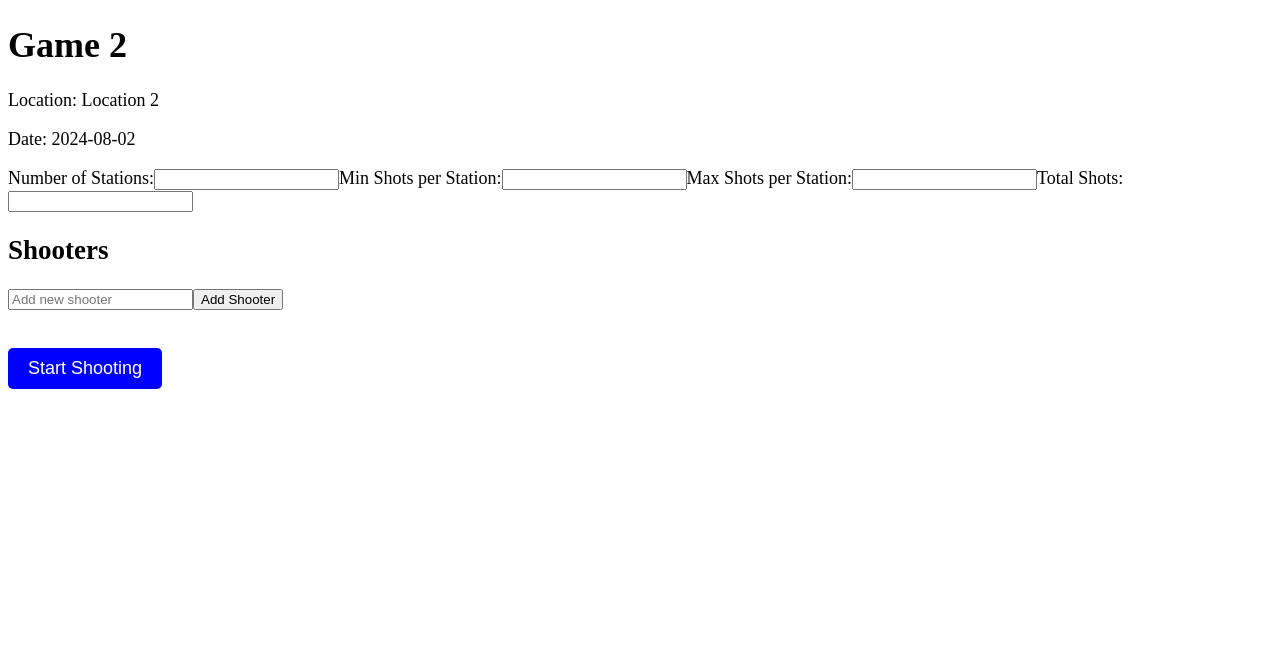
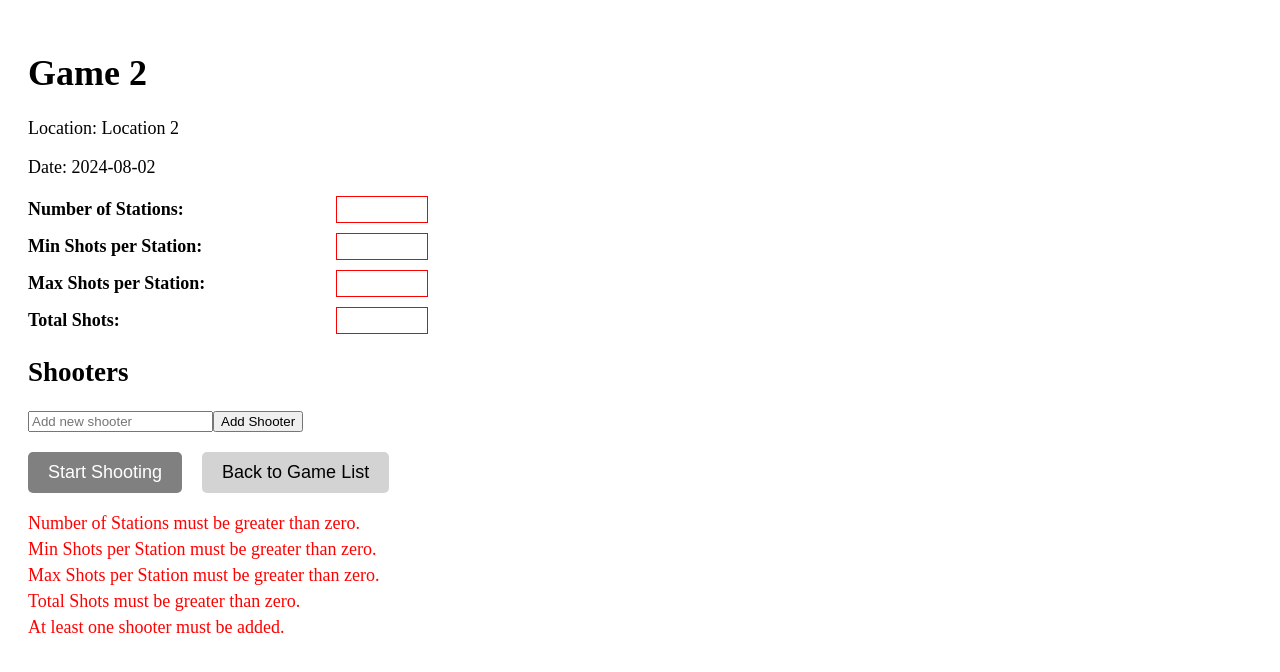
Before and after one commit to flatline620/shot-tracker, a React (Create React App) app: page /game/1 in a window 1280 px wide. Shown: the top 672 px of the page. Built offline with nearby package versions, Linux system fonts and the light colour scheme.

Commit message:
Additional updates to start

```diff
--- a/src/components/game/GameDetails.js
+++ b/src/components/game/GameDetails.js
@@ -1,5 +1,6 @@
 import React, { useState, useEffect, useMemo } from 'react';
 import { useParams, useNavigate } from 'react-router-dom';
+import './css/GameDetails.css'; // Ensure the correct path to the CSS file
 
 const GameDetails = ({ games, onUpdateGame }) => {
   const { id } = useParams();
@@ -23,17 +24,15 @@ const GameDetails = ({ games, onUpdateGame }) => {
     setShooters(game.shooters || []);
   }, [game]);
 
-  const handleSetupShooters = () => {
-    const updatedGame = {
-      ...game,
-      numStations: parseInt(numStations, 10),
-      minShots: parseInt(minShots, 10),
-      maxShots: parseInt(maxShots, 10),
-      totalShots: parseInt(totalShots, 10),
-      shooters
-    };
-
-    onUpdateGame(index, updatedGame);
+  // Function to validate form fields
+  const validateForm = () => {
+    return (
+      numStations > 0 &&
+      minShots > 0 &&
+      maxShots > 0 &&
+      totalShots > 0 &&
+      shooters.length > 0
+    );
   };
 
   const handleStartShooting = () => {
@@ -66,61 +65,83 @@ const GameDetails = ({ games, onUpdateGame }) => {
     setShooters(shooters.filter(shooter => shooter.name !== shooterToRemove));
   };
 
+  // Check if the add shooter input should be marked as invalid
+  const isShooterInputInvalid = newShooter.trim() === '' && shooters.length >= 4;
+
   return (
-    <div>
+    <div className="game-details">
       <h1>{game.name}</h1>
       <p>Location: {game.location}</p>
       <p>Date: {game.date}</p>
 
-      <form>
-        <label>
-          Number of Stations:
+      <form className="game-form">
+        <div className="form-row">
+          <label htmlFor="numStations">Number of Stations:</label>
           <input
+            id="numStations"
             type="number"
             value={numStations}
             onChange={(e) => setNumStations(e.target.value)}
+            className={numStations <= 0 ? 'invalid' : ''}
             required
           />
-        </label>
-        <label>
-          Min Shots per Station:
+        </div>
+
+        <div className="form-row">
+          <label htmlFor="minShots">Min Shots per Station:</label>
           <input
+            id="minShots"
             type="number"
             value={minShots}
             onChange={(e) => setMinShots(e.target.value)}
+            className={minShots <= 0 ? 'invalid' : ''}
             required
           />
-        </label>
-        <label>
-          Max Shots per Station:
+        </div>
+
+        <div className="form-row">
+          <label htmlFor="maxShots">Max Shots per Station:</label>
           <input
+            id="maxShots"
             type="number"
             value={maxShots}
             onChange={(e) => setMaxShots(e.target.value)}
+            className={maxShots <= 0 ? 'invalid' : ''}
             required
           />
-        </label>
-        <label>
-          Total Shots:
+        </div>
+
+        <div className="form-row">
+          <label htmlFor="totalShots">Total Shots:</label>
           <input
+            id="totalShots"
             type="number"
             value={totalShots}
             onChange={(e) => setTotalShots(e.target.value)}
+            className={totalShots <= 0 ? 'invalid' : ''}
             required
           />
-        </label>
-        {/* Removed the Setup Shooters button from here */}
+        </div>
       </form>
 
-      <div>
+      <div className="shooters-section">
         <h2>Shooters</h2>
+        <div className={`input-row ${isShooterInputInvalid ? 'invalid' : ''}`}>
           <input
             type="text"
             value={newShooter}
             onChange={(e) => setNewShooter(e.target.value)}
             placeholder="Add new shooter"
+            className={isShooterInputInvalid ? 'invalid' : ''}
           />
-        <button type="button" onClick={handleAddShooter}>Add Shooter</button>
+          <button
+            type="button"
+            onClick={handleAddShooter}
+            className={isShooterInputInvalid ? 'invalid' : ''}
+          >
+            Add Shooter
+          </button>
+        </div>
         <ul>
           {shooters.map((shooter, idx) => (
             <li key={idx}>
@@ -131,22 +152,30 @@ const GameDetails = ({ games, onUpdateGame }) => {
         </ul>
       </div>
 
-      {/* Moved the button here and changed the text */}
+      <div className="buttons-container">
         <button
-        style={{
-          backgroundColor: 'blue',
-          color: 'white',
-          padding: '10px 20px',
-          marginTop: '20px',
-          border: 'none',
-          borderRadius: '5px',
-          fontSize: '18px',
-          cursor: 'pointer'
-        }}
+          className={`start-shooting-button ${validateForm() ? 'enabled' : 'disabled'}`}
           onClick={handleStartShooting}
+          disabled={!validateForm()}
         >
           Start Shooting
         </button>
+        <button className="back-button" onClick={() => navigate('/')}>
+          Back to Game List
+        </button>
+      </div>
+
+      {!validateForm() && (
+        <div className="error-messages">
+          <ul>
+            {numStations <= 0 && <li>Number of Stations must be greater than zero.</li>}
+            {minShots <= 0 && <li>Min Shots per Station must be greater than zero.</li>}
+            {maxShots <= 0 && <li>Max Shots per Station must be greater than zero.</li>}
+            {totalShots <= 0 && <li>Total Shots must be greater than zero.</li>}
+            {!shooters.length && <li>At least one shooter must be added.</li>}
+          </ul>
+        </div>
+      )}
     </div>
   );
 };
--- /dev/null
+++ b/src/components/game/css/GameDetails.css
@@ -0,0 +1,83 @@
+/* Ensure this file is linked in your GameDetails.js */
+.game-details {
+  padding: 20px;
+  text-align: left; /* Align text to the left */
+}
+
+.game-form {
+  display: flex;
+  flex-direction: column; /* Stack rows vertically */
+  gap: 10px; /* Space between rows */
+  max-width: 400px; /* Optional: Set a max-width to control form width */
+}
+
+.form-row {
+  display: flex;
+  align-items: center; /* Align items vertically centered */
+  gap: 10px; /* Space between label and input */
+}
+
+.game-form label {
+  flex: 1; /* Take up available space */
+  font-weight: bold;
+  margin: 0; /* Remove default margin */
+}
+
+.game-form input {
+  width: 80px; /* Width adjusted for thin inputs */
+  padding: 5px;
+  border: 1px solid #ccc; /* Default border color */
+}
+
+.game-form input.invalid {
+  border: 1px solid red; /* Red border for invalid inputs */
+}
+
+.shooters-section {
+  margin-bottom: 20px;
+}
+
+.buttons-container {
+  display: flex;
+  gap: 20px; /* Space between buttons */
+  justify-content: flex-start; /* Align buttons to the left */
+}
+
+.start-shooting-button {
+  background-color: blue;
+  color: white;
+  padding: 10px 20px;
+  border: none;
+  border-radius: 5px;
+  font-size: 18px;
+  cursor: pointer;
+}
+
+.start-shooting-button.disabled {
+  background-color: grey;
+  cursor: not-allowed;
+}
+
+.back-button {
+  background-color: lightgrey;
+  color: black;
+  padding: 10px 20px;
+  border: none;
+  border-radius: 5px;
+  font-size: 18px;
+  cursor: pointer;
+}
+
+.error-messages {
+  color: red;
+  margin-top: 20px;
+}
+
+.error-messages ul {
+  list-style-type: none;
+  padding: 0;
+}
+
+.error-messages li {
+  margin-bottom: 5px;
+}
```
Lines whose indentation alone changed are shown as unchanged.
